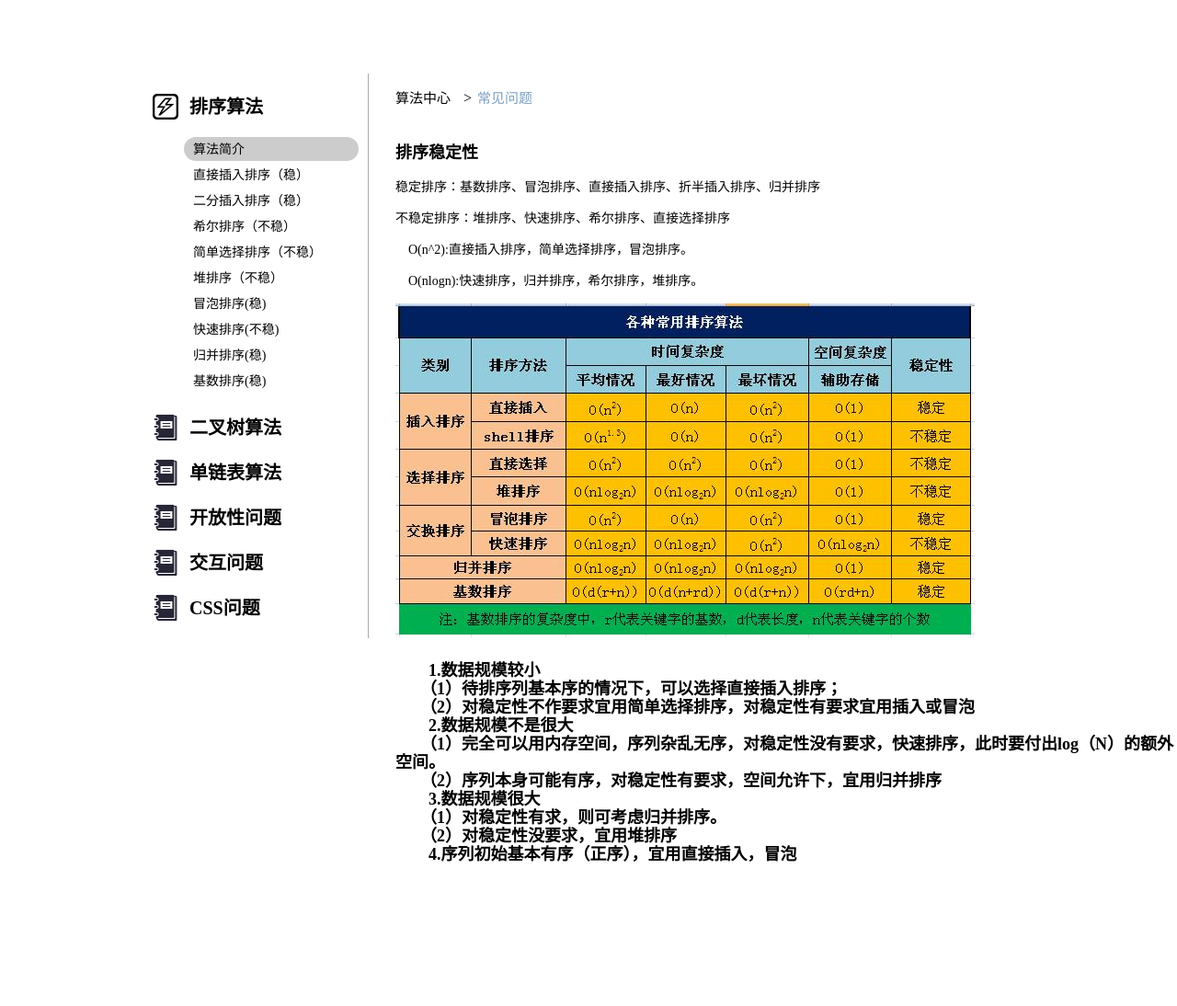
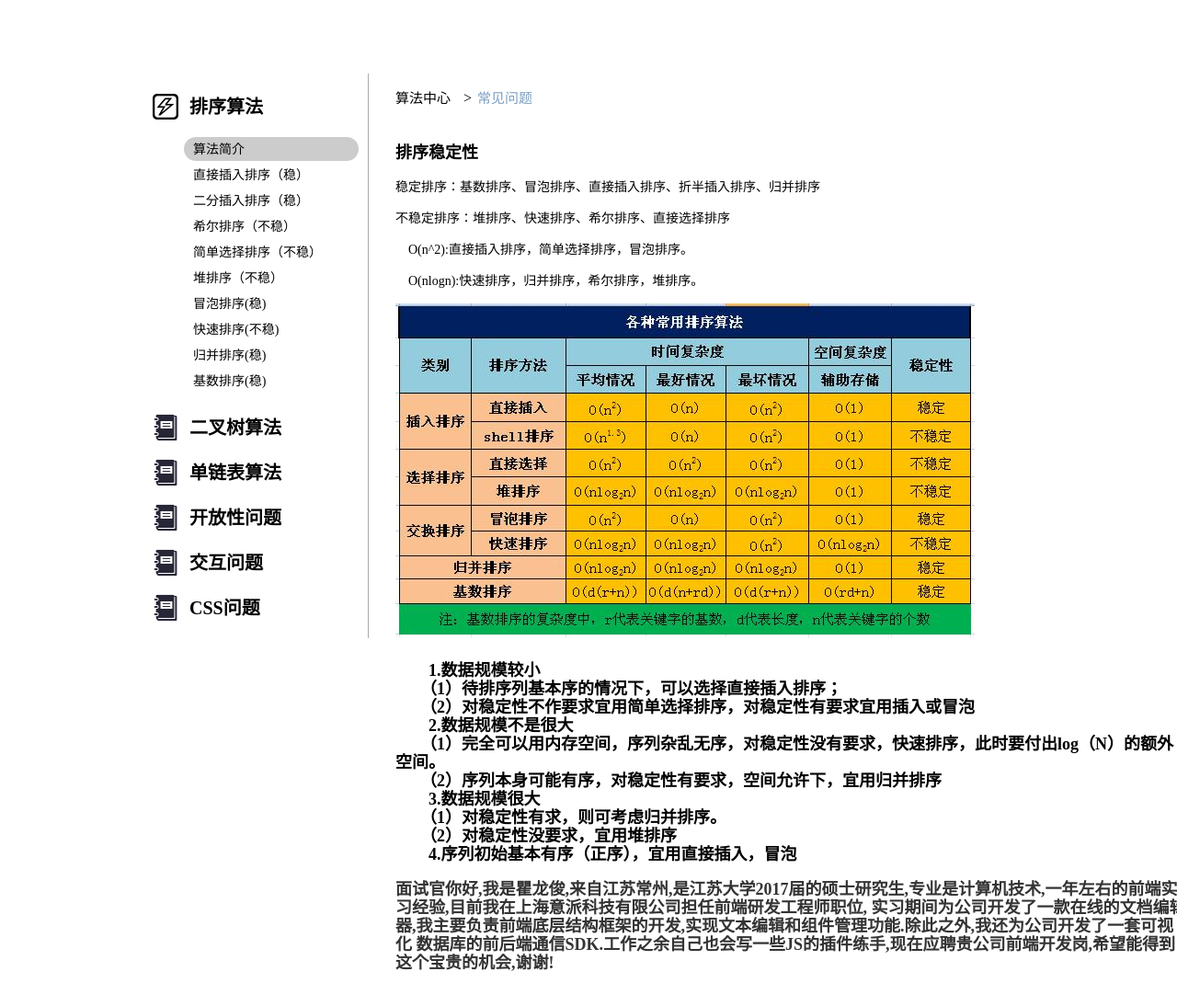
Before and after one commit to qulongjun/SearchAlgorithm, a plain HTML site: page index.html in a window 1280 px wide. Shown: the whole page at 92% size. Before the commit the page ends 1037 px from the top, so only its background shows below. Drawn offline with nearby package versions, Linux system fonts and the light colour scheme.

Commit message:
更新自我介绍

```diff
--- a/index.html
+++ b/index.html
@@ -2085,11 +2085,10 @@ class Node {
         </div>
 
         <div class="menu4 menu_tab">
-            <div id="tab4-1" class="tab">
-                <p class="tt">自我介绍</p>
-                <p>
-                    面试官你好,我是瞿龙俊,来自江苏常州,是江苏大学2017届的硕士研究生,专业是计算机技术,目前我在上海意派科技有限公司担任前端研发工程师职位.
-                    实习期间为公司开发了一款在线云文档编辑器,我主要负责前端功能模块化开发,实现文本编辑和组件管理功能.除此之外,我还为公司开发了一套可视化
+            <div id="tab4-1" class="tab active">
+                <p class="tt">
+                    面试官你好,我是瞿龙俊,来自江苏常州,是江苏大学2017届的硕士研究生,专业是计算机技术,一年左右的前端实习经验,目前我在上海意派科技有限公司担任前端研发工程师职位,
+                    实习期间为公司开发了一款在线的文档编辑器,我主要负责前端底层结构框架的开发,实现文本编辑和组件管理功能.除此之外,我还为公司开发了一套可视化
                     数据库的前后端通信SDK.工作之余自己也会写一些JS的插件练手,现在应聘贵公司前端开发岗,希望能得到这个宝贵的机会,谢谢!
                 </p>
             </div>
```
